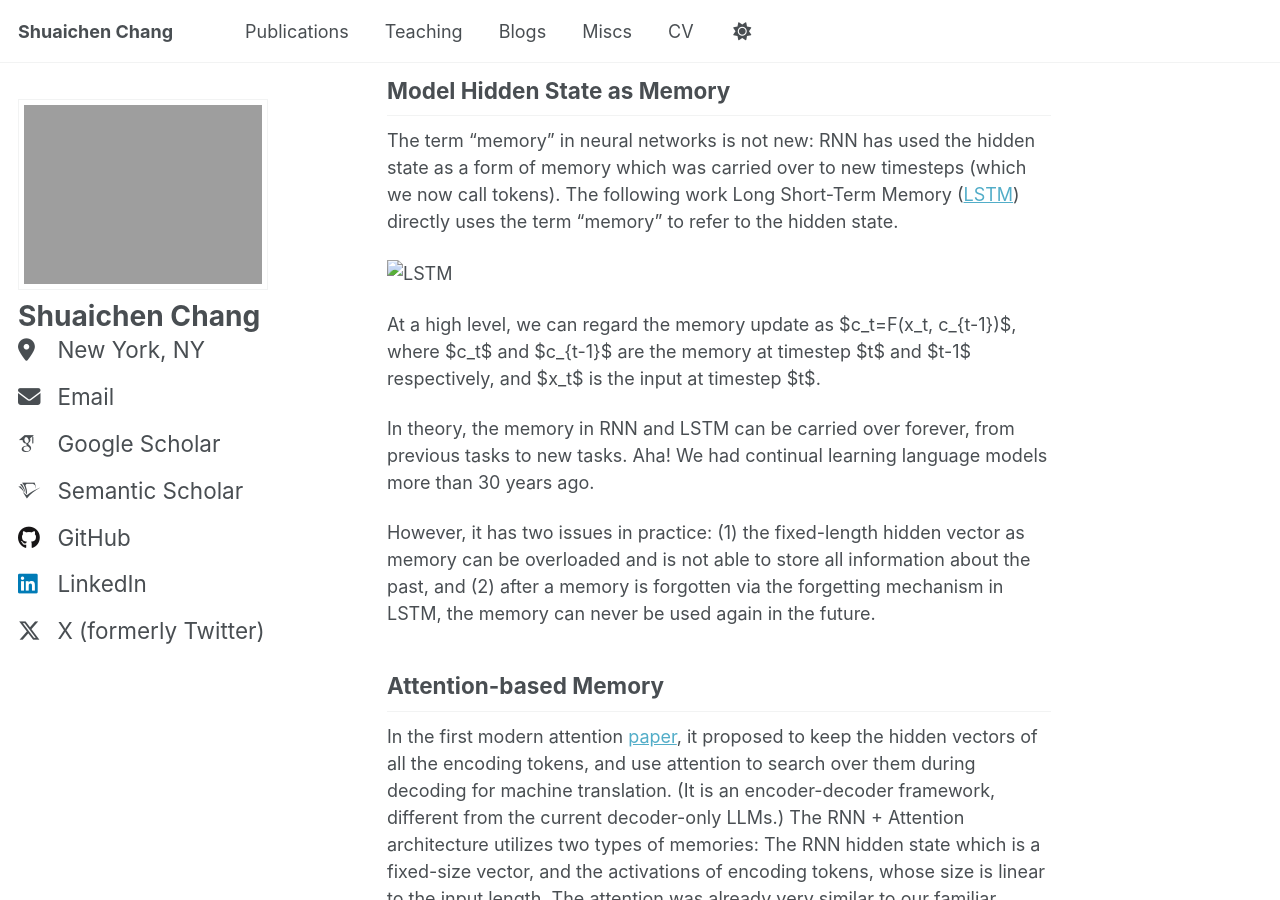
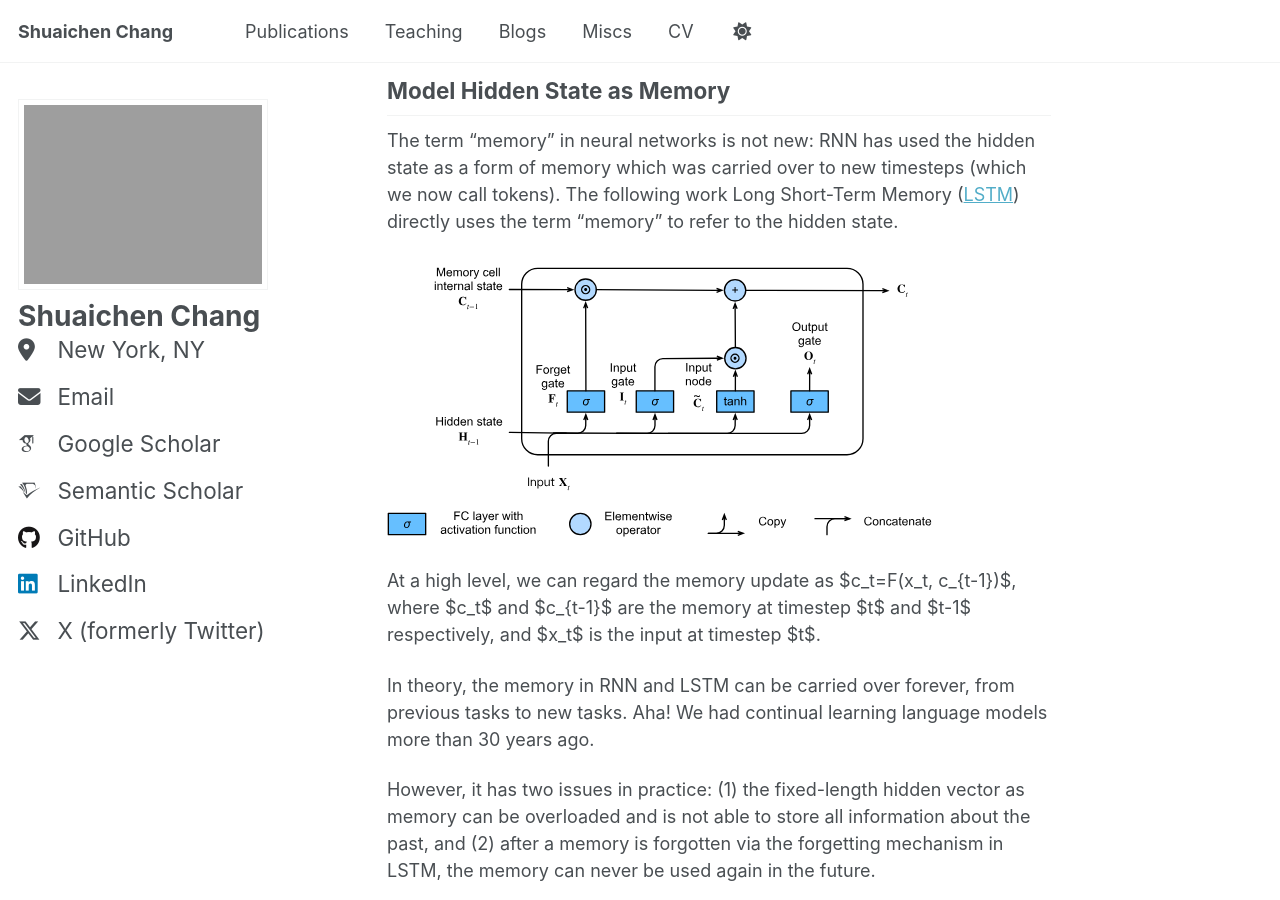
Before and after one commit to shuaichenchang/shuaichenchang.github.io, a Jekyll site: the page built from _posts/2025-12-31-continual-learning-memory.md, in a window 1280 px wide and 900 px high, scrolled down 435 px. Built offline with Jekyll 4.4.1, drawn with Linux system fonts in a browser that asks for light colours; some web fonts are replaced; a script that is not in the unit is left out.

Commit message:
fix figure bugs

```diff
--- a/_posts/2025-12-31-continual-learning-memory.md
+++ b/_posts/2025-12-31-continual-learning-memory.md
@@ -14,7 +14,7 @@ That said, we need continual learning and memory in our AI models.
 ## Model Hidden State as Memory
 The term "memory" in neural networks is not new: RNN has used the hidden state as a form of memory which was carried over to new timesteps (which we now call tokens). The following work Long Short-Term Memory ([LSTM](https://deeplearning.cs.cmu.edu/S23/document/readings/LSTM.pdf)) directly uses the term "memory" to refer to the hidden state.
 
-![LSTM](2025-12-31-continual-learning-memory/lstm.svg)
+![LSTM](/images/blogs/2025-12-31-continual-learning-memory/lstm.svg)
 
 At a high level, we can regard the memory update as $c_t=F(x_t, c_{t-1})$, where $c_t$ and $c_{t-1}$ are the memory at timestep $t$ and $t-1$ respectively, and $x_t$ is the input at timestep $t$.
 
```
Also changed, not shown: other parts of _posts/2025-12-31-continual-learning-memory.md (+1 -1 lines), images/blogs/2025-12-31-continual-learning-memory/lstm.svg (renamed from _posts/2025-12-31-continual-learning-memory/lstm.svg), images/blogs/2025-12-31-continual-learning-memory/rnn_attention.png (renamed from _posts/2025-12-31-continual-learning-memory/rnn_attention.png).
